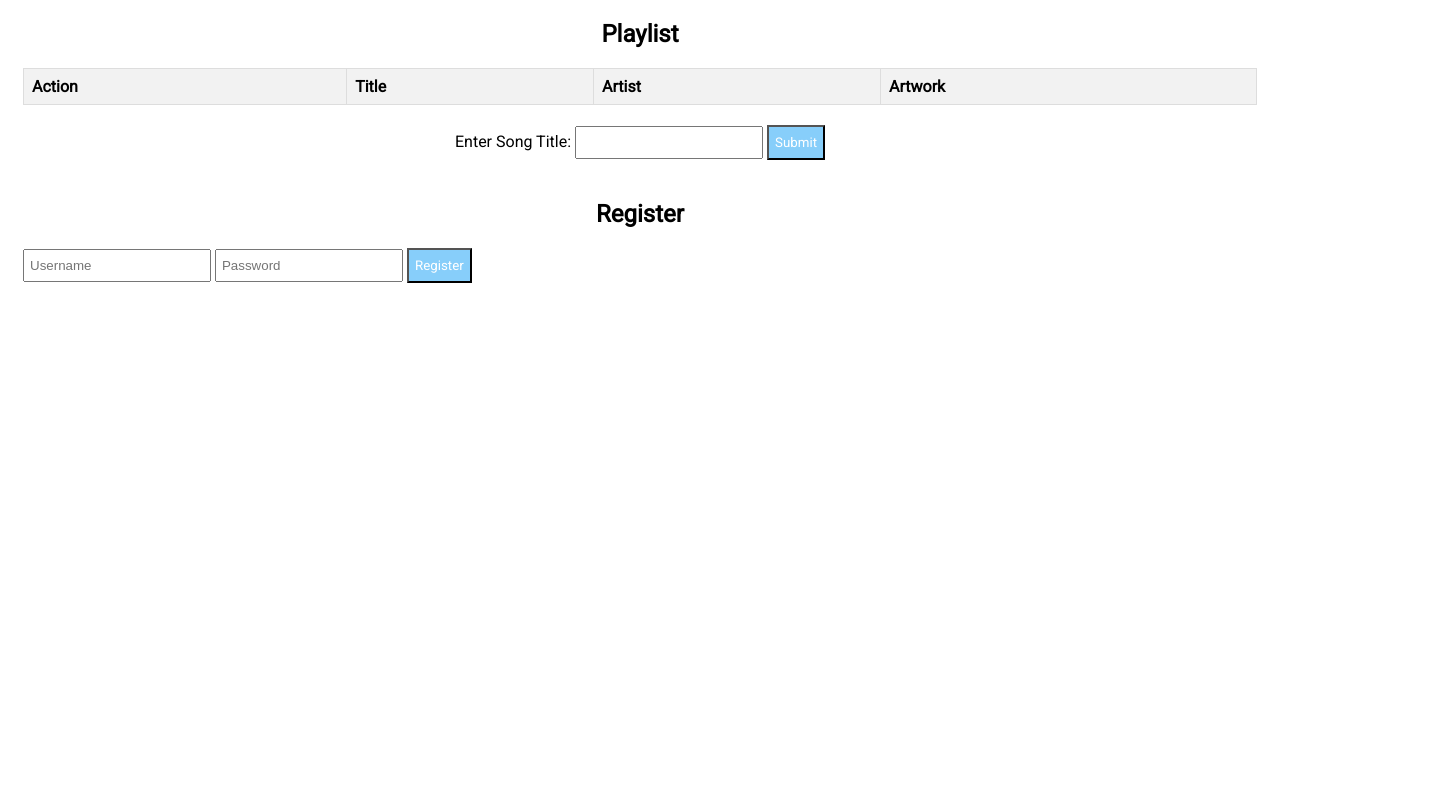
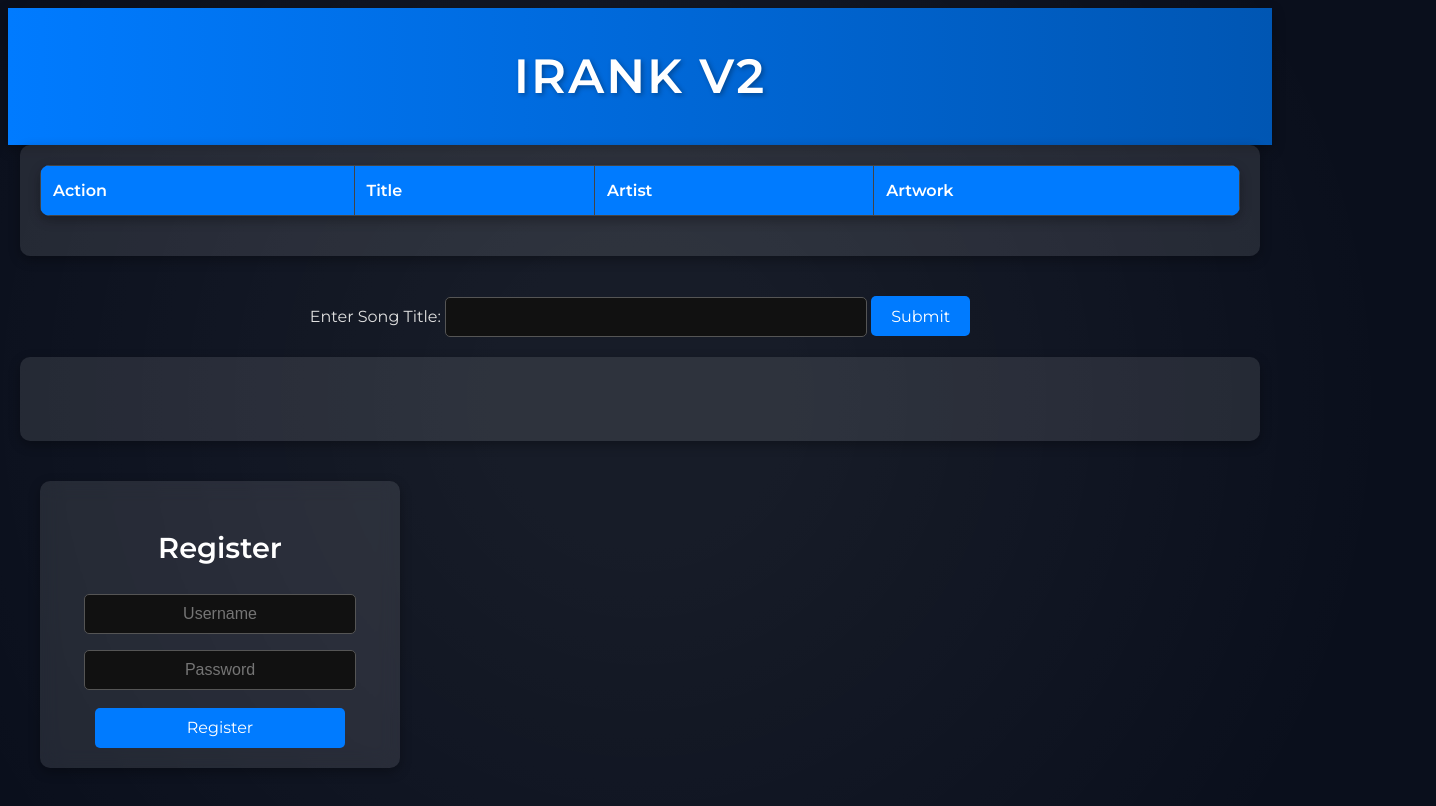
Before and after one commit to zMoman/iRank-V2, a website: page views/index.html in a window 1280 px wide. Shown: the top 806 px of the page, 1436 px wide, since content can reach past the window. Drawn offline with Linux system fonts and the light colour scheme; files that its build step writes are made by us from their sources; files whose address does not match are found by name.

Commit message:
redesigned

```diff
--- a/public/styles/styles.css
+++ b/public/styles/styles.css
@@ -1,82 +1,251 @@
+/* Import Font */
+@import url('https://fonts.googleapis.com/css2?family=Montserrat:wght@300;400;600&display=swap');
 
-html {
-    font-family: 'Roboto', sans-serif;
+
+/* Main Title Styling */
+.main-header {
+    text-align: center;
+    padding: 30px 0;
+    background: linear-gradient(to right, #007bff, #0056b3);
+    box-shadow: 0px 4px 12px rgba(0, 0, 0, 0.3);
 }
 
-.container {
-    margin-right: auto;
-    margin-left: auto;
-    padding-left: 15px;
-    padding-right: 15px;
+.main-title {
+    font-size: 3rem;
+    font-weight: 700;
+    color: white;
+    text-transform: uppercase;
+    letter-spacing: 2px;
+    text-shadow: 2px 2px 5px rgba(0, 0, 0, 0.3);
+    margin: 0;
 }
 
+/* General Styles */
+html {
+    font-family: 'Montserrat', sans-serif;
+    background: #0a0f1c;
+    color: #e0e0e0;
+    line-height: 1.6;
+    overflow-x: hidden;
+    position: relative;
+}
+
+/* Animated Background Motion */
+body::before {
+    content: "";
+    position: absolute;
+    width: 200%;
+    height: 200%;
+    background: radial-gradient(circle, rgba(255, 255, 255, 0.05) 10%, transparent 50%);
+    animation: moveBackground 20s linear infinite;
+    transform: translate(-50%, -50%);
+    left: 50%;
+    top: 50%;
+    z-index: -1;
+}
+
+@keyframes moveBackground {
+    0% { transform: translate(-50%, -50%) rotate(0deg); }
+    100% { transform: translate(-50%, -50%) rotate(360deg); }
+}
+
+/* Cursor-Following Effect */
+#cursor-effect {
+    position: absolute;
+    width: 15px;
+    height: 15px;
+    background: rgba(0, 123, 255, 0.6);
+    border-radius: 50%;
+    pointer-events: none;
+    transition: transform 0.1s ease-out;
+    z-index: 10000;
+}
+
+/* Container */
+.container {
+    max-width: 1200px;
+    margin: 0 auto;
+    padding: 20px;
+}
+
+/* Recipes Section */
 #recipes {
     text-align: justify;
 }
 
+/* Recipe Card */
 .recipe {
     width: 30%;
     display: inline-block;
-    border: 1px solid grey;
+    border: 1px solid #222;
+    border-radius: 10px;
+    overflow: hidden;
     margin: 15px;
+    background: rgba(255, 255, 255, 0.08);
+    box-shadow: 0px 4px 12px rgba(0, 0, 0, 0.3);
+    backdrop-filter: blur(10px);
+    transition: transform 0.3s ease-in-out, box-shadow 0.3s;
 }
 
+.recipe:hover {
+    transform: scale(1.05);
+    box-shadow: 0px 6px 15px rgba(0, 123, 255, 0.5);
+}
+
+/* Recipe Image */
 .recipe img {
     width: 100%;
     height: 300px;
+    object-fit: cover;
+    border-bottom: 1px solid #333;
 }
 
+/* Headings */
 h2 {
     text-align: center;
+    font-size: 1.8rem;
+    color: #fff;
+    margin-bottom: 15px;
 }
 
+/* Links */
 a {
     text-decoration: none;
-    color: inherit;
+    color: #009dff;
+    transition: color 0.3s;
 }
 
-a:focus {
-    text-decoration: none;
+a:hover {
+    color: #66ccff;
 }
 
-.wrapper {
-    text-align: center;
+/* Buttons */
+button {
+    height: 40px;
+    padding: 10px 20px;
+    color: white;
+    background-color: #007bff;
+    font-family: 'Montserrat', sans-serif;
+    font-size: 1rem;
+    border: none;
+    border-radius: 5px;
+    cursor: pointer;
+    transition: background 0.3s ease-in-out, transform 0.2s;
 }
 
-button {
-    height: 35px;
-    color: white;
-    background-color: lightskyblue;
-    font-family: 'Roboto', sans-serif;
+button:hover {
+    background-color: #0056b3;
+    transform: scale(1.05);
 }
 
+/* Input Fields */
 input {
-    padding-bottom: 7px;
-    padding-top: 7px;
-    padding-left: 5px;
+    padding: 10px;
+    border: 1px solid #555;
+    border-radius: 5px;
+    background: #111;
+    color: #fff;
+    width: 100%;
+    max-width: 400px;
+    font-size: 1rem;
 }
 
+input:focus {
+    outline: none;
+    border-color: #009dff;
+    box-shadow: 0px 0px 8px rgba(0, 123, 255, 0.6);
+}
+
+/* Tables */
 table {
     width: 100%;
     border-collapse: collapse;
     margin-bottom: 20px;
+    background: rgba(255, 255, 255, 0.1);
+    border-radius: 10px;
+    overflow: hidden;
+    box-shadow: 0px 4px 12px rgba(0, 0, 0, 0.3);
 }
 
 th, td {
-    border: 1px solid #ddd;
+    border: 1px solid #444;
     text-align: left;
-    padding: 8px;
+    padding: 12px;
 }
 
 th {
-    background-color: #f2f2f2;
+    background-color: #007bff;
+    color: white;
+    font-weight: bold;
 }
 
 td img {
     width: 50px;
     height: auto;
+    border-radius: 5px;
 }
 
+/* Wrapper for Centering Elements */
+.wrapper {
+    text-align: center;
+}
+
+/* Sections */
 .input_area, #playlist_area, #search_results {
     margin-bottom: 20px;
+    padding: 20px;
+    background: rgba(255, 255, 255, 0.1);
+    border-radius: 10px;
+    box-shadow: 0px 4px 12px rgba(0, 0, 0, 0.3);
 }
+
+#registerForm {
+    background: rgba(255, 255, 255, 0.1);
+    padding: 20px;
+    border-radius: 10px;
+    box-shadow: 0px 4px 12px rgba(0, 0, 0, 0.3);
+    backdrop-filter: blur(10px);
+    text-align: center;
+    width: 320px;  /* Adjusted fixed width */
+    display: flex;
+    flex-direction: column;
+    align-items: center;
+}
+
+#registerForm input {
+    width: 100%;         /* Makes all inputs the same width */
+    max-width: 250px;    /* Ensures uniform width */
+    padding: 10px;
+    margin: 8px 0;      /* Even spacing between fields */
+    border: 1px solid #555;
+    border-radius: 5px;
+    background: #111;
+    color: #fff;
+    text-align: center;
+}
+
+#registerForm button {
+    width: 100%;
+    max-width: 250px;
+    margin-top: 10px;
+    padding: 10px;
+    border: none;
+    border-radius: 5px;
+    background: #007bff;
+    color: white;
+    cursor: pointer;
+    transition: background 0.3s;
+}
+
+#registerForm button:hover {
+    background: #0056b3;
+}
+
+
+/* Responsive */
+@media (max-width: 768px) {
+    .recipe {
+        width: 90%;
+        margin: 10px auto;
+    }
+}
--- a/views/index.html
+++ b/views/index.html
@@ -8,9 +8,13 @@
     <link href="https://fonts.googleapis.com/css?family=Roboto" rel="stylesheet">
 </head>
 <body>
+
+    <header class="main-header">
+        <h1 class="main-title">iRank V2</h1>
+    </header>
+
     <!-- Playlist Area -->
     <div class="container" id="playlist_area">
-        <h2>Playlist</h2>
         <table id="playlist_table">
             <thead>
                 <tr>
```
Also changed, not shown: 2 other files.
